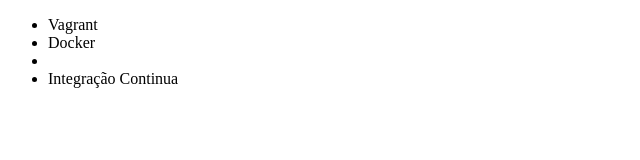
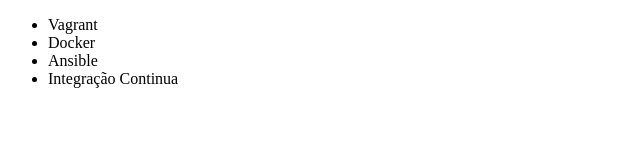
Before and after one commit to Robertcs1507/aluna-git, a plain HTML site: page index.html in a window 1280 px wide. Shown: the full height of the page, 0-640 px from the left. Drawn offline with Linux system fonts and the light colour scheme.

Commit message:
Voltando o nome Ansible

```diff
--- a/index.html
+++ b/index.html
@@ -8,7 +8,7 @@
     <ul>
         <li>Vagrant</li>
         <li>Docker</li>
-        <li></li>
+        <li>Ansible</li>
         <li>Integração Continua</li>
     </ul>
 </body>
```
